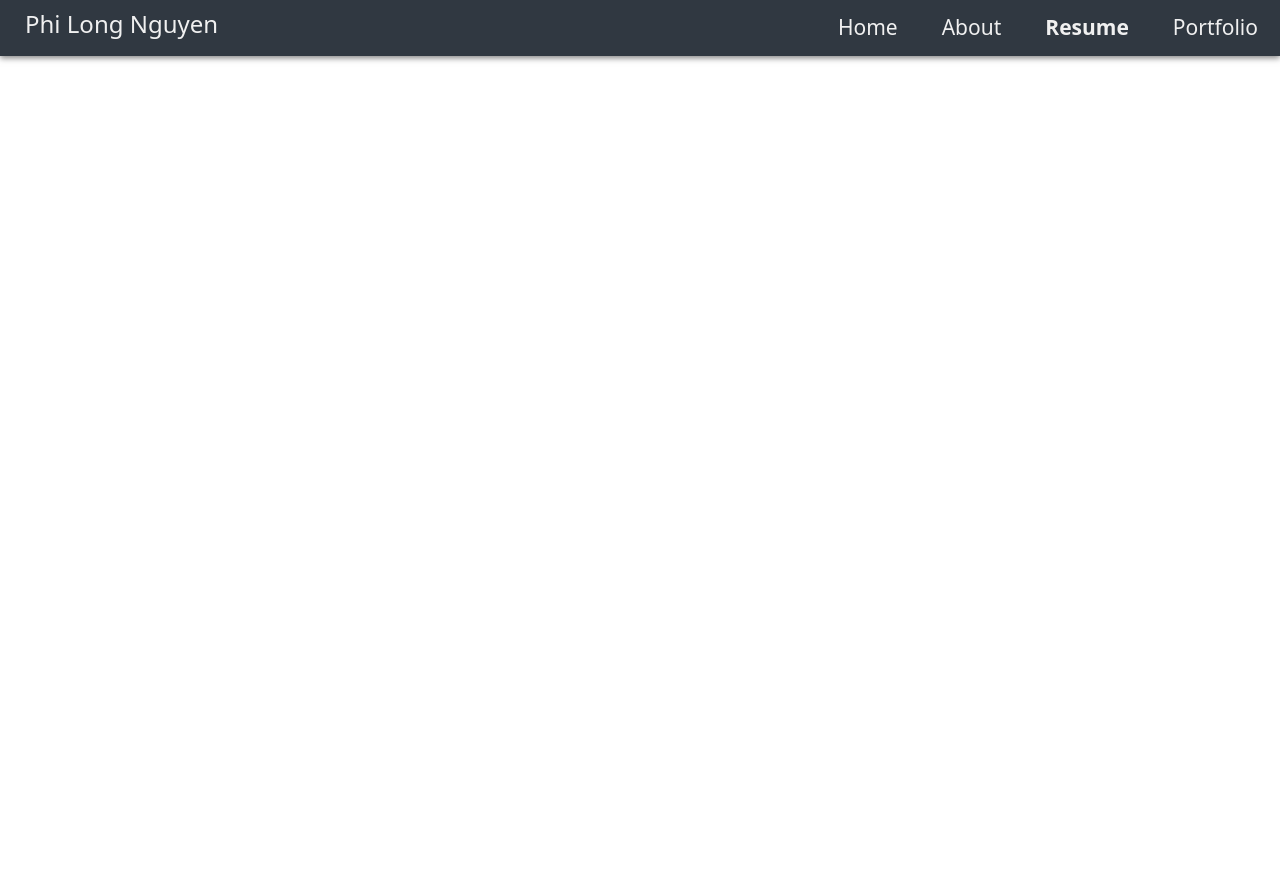
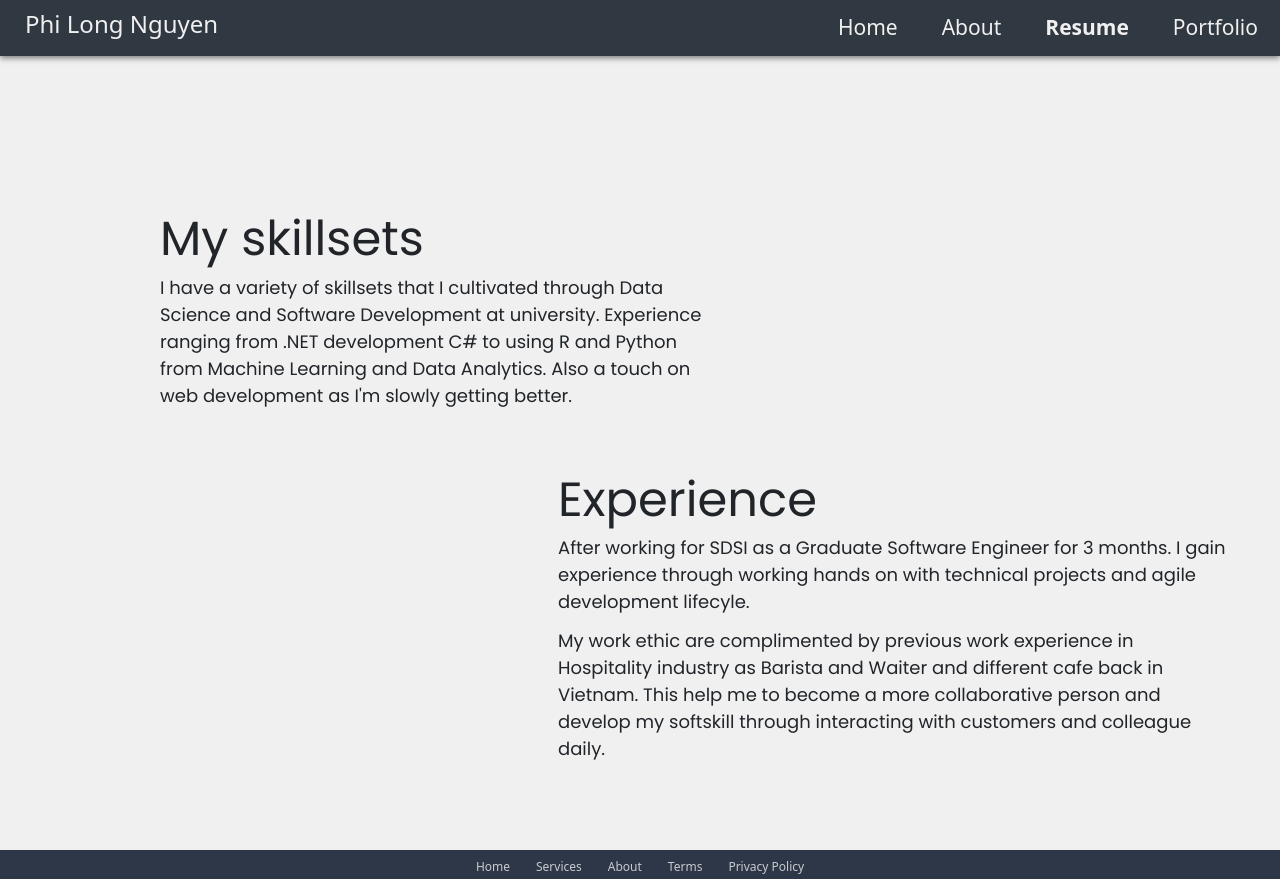
Before and after one commit to ngphl/portfolio, a React (Create React App) app: page /resume in a window 1280 px wide. Before the commit the page ends 800 px from the top, so only its background shows below. Built offline with nearby package versions, Linux system fonts and the light colour scheme.

Commit message:
add summary in Resume page

```diff
--- a/src/App.css
+++ b/src/App.css
@@ -15,6 +15,7 @@
 body {
   font-family: "Poppins", sans-serif;
   margin: 0px;
+  padding-top: 50px;
   height: 100%;
   width: 100%;
 }
@@ -141,7 +142,7 @@ nav a:hover {
 
 /*Footer */
 .footer-basic {
-  background-color: #2D3748;
+  background-color: #2d3748;
   color: var(--main-white);
 }
 
@@ -174,7 +175,6 @@ nav a:hover {
 
 /* hero */
 .hero {
-  margin-top: 50px;
   background-image: linear-gradient(rgba(0, 0, 0, 0.5), rgba(0, 0, 0, 0.5)),
     url("./assets/hero.jpg");
   height: 100vh;
@@ -190,7 +190,6 @@ nav a:hover {
 
 /* About-introduction section */
 .intro-div {
-  margin-top: 50px;
   padding-bottom: 75px;
   height: 100vh;
   display: flex;
@@ -205,18 +204,17 @@ nav a:hover {
   flex-direction: column;
 }
 
-.introduction h1{
+.introduction h1 {
   font-size: 4rem;
 }
 
-.introduction p{
+.introduction p {
   font-size: 1.5rem;
 }
 
 .profile {
   margin: auto;
   margin-left: 200px;
-
   width: 350px;
   height: 350px;
 }
@@ -224,7 +222,7 @@ nav a:hover {
 /* About me section */
 
 .about-section {
-  background-color: #2D3748;
+  background-color: #2d3748;
   color: var(--main-white);
   width: 100%;
   display: flex;
@@ -241,7 +239,7 @@ nav a:hover {
   flex-direction: row;
 }
 
-.about-me p{
+.about-me p {
   margin-top: 20px;
   font-size: 20px;
 }
@@ -254,31 +252,38 @@ nav a:hover {
 
 /* End About section */
 
-.history {
-  width: 50%;
-  display: flex;
-  flex-direction: row;
-  justify-content: space-around;
-  margin: auto;
-  background-color: pink;
+/* Resume section */
+
+/* Skill section */
+
+.overview-section {
+  background-color: var(--main-white);
+  font-family: "Poppins", sans-serif;
+  height: 100vh;
 }
 
-.resume,
-.education {
-  flex: 1; /* Make both sections grow to occupy available space */
+.summary {
+  margin-left: 20vh;
+  padding-top: 20vh;
   display: flex;
-  justify-content: center;
-  align-items: center;
+  flex-direction: column;
+  align-items: flex-start;
 }
 
-.resume {
-  background-color: purple;
-  margin-left: 100px;
+.summary h1 {
+  font-size: 4rem;
 }
 
-.education {
-  display: flex;
-  flex-direction: column;
-  background-color: red;
-  margin-right: 100px;
+.summary p {
+  font-size: 1.5rem;
 }
+
+.skill-summary {
+  width: 50%;
+}
+
+.experience-summary {
+  width: 60%;
+  align-self: flex-end;
+  margin: 50px;
+}
--- a/src/page/Home.js
+++ b/src/page/Home.js
@@ -9,7 +9,6 @@ const links = [
 
 function Home() {
   return (
-    <>
       <div className="hero">
         {/* Welcome Section*/}
         <section id="welcome-section">
@@ -32,8 +31,6 @@ function Home() {
           {/*End more section*/}
         </section>
       </div>
-      {/* End Welcome Section*/}
-    </>
   );
 }
 
--- a/src/page/Resume.js
+++ b/src/page/Resume.js
@@ -1,9 +1,43 @@
-import React from 'react'
+import React from "react";
 
 function Resume() {
   return (
-    <div>Resume</div>
-  )
+    <>
+      <div className="overview-section">
+        <div className="summary">
+          <div className="skill-summary">
+            <h1>My skillsets</h1>
+            <p>
+              I have a variety of skillsets that I cultivated through Data
+              Science and Software Development at university. Experience ranging
+              from .NET development C# to using R and Python from Machine
+              Learning and Data Analytics. Also a touch on web development as
+              I'm slowly getting better.
+            </p>
+          </div>
+          <div className="experience-summary">
+            <h1>Experience</h1>
+            <p>
+              After working for SDSI as a Graduate Software Engineer for 3
+              months. I gain experience through working hands on with technical
+              projects and agile development lifecyle.
+            </p>
+            <p>
+              My work ethic are complimented by previous work experience in
+              Hospitality industry as Barista and Waiter and different cafe back
+              in Vietnam. This help me to become a more collaborative person and
+              develop my softskill through interacting with customers and
+              colleague daily.
+            </p>
+          </div>
+        </div>
+      </div>
+      <div className="skills"></div>
+      <div className="career"></div>
+      <div className="education"></div>
+      <div className="outputs"></div>
+    </>
+  );
 }
 
-export default Resume
+export default Resume;
```
